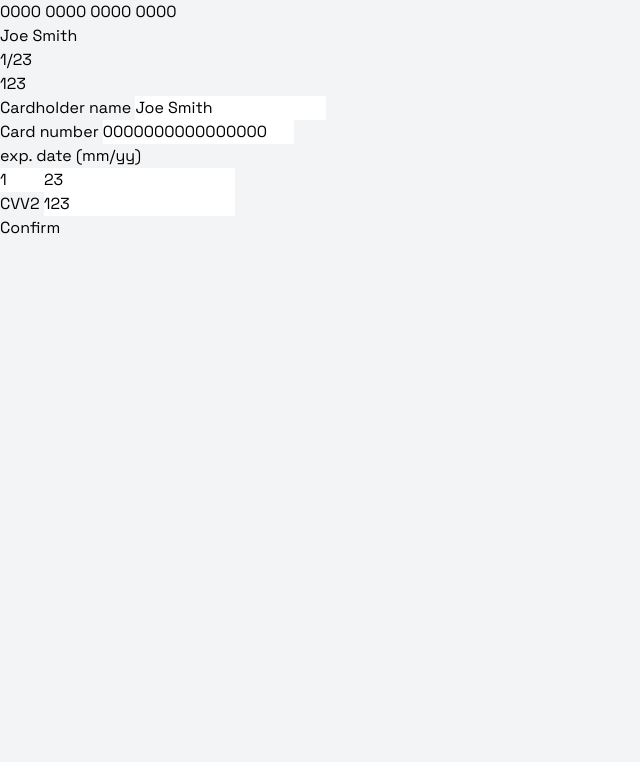
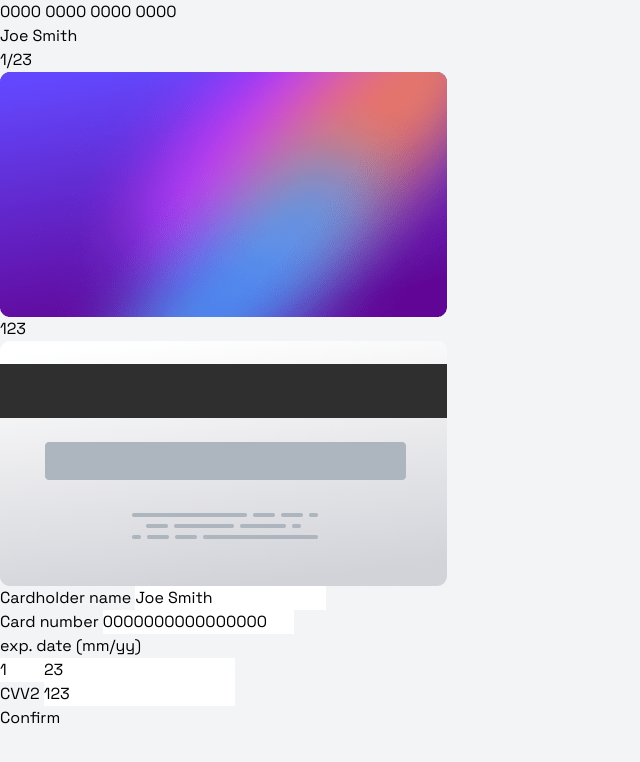
Before and after one commit to josemasf/interactive-card-details-form, a SvelteKit app: page / in a window 1280 px wide. Shown: the top 762 px of the page, without its empty margins (0-640 px from the left). Built offline with nearby package versions, Linux system fonts and the light colour scheme.

Commit message:
💄 wip

```diff
--- a/src/component/BackCard.svelte
+++ b/src/component/BackCard.svelte
@@ -2,8 +2,7 @@
 	export let cvv2: number;
 </script>
 
-<div
-	class="bg-[url('/bg-card-back.png')] bg-no-repeat h-[245px]  w-[448px] rounded-xl  ml-[225px] mt-10  shadow-xl text-slate-100"
->
-	<div class="pt-[110px] pl-[350px] w-full   tracking-widest ">{cvv2}</div>
+<div class="rounded-xl shadow-xl text-slate-100 w-fit lg:ml-60 flex-row-reverse">
+	<div class="relative top-32 right-14 w-full text-right tracking-widest z-10">{cvv2}</div>
+	<img src="/bg-card-back.png" alt="card back side" class="z-0" />
 </div>
--- a/src/component/FrontCard.svelte
+++ b/src/component/FrontCard.svelte
@@ -14,12 +14,13 @@
 	$: cardNumber = creditCardNumber(number, '#### #### #### ####');
 </script>
 
-<div
-	class="bg-[url('/bg-card-front.png')] bg-no-repeat h-[245px] w-[448px] rounded-xl ml-[150px] mt-[75px] shadow-xl text-slate-100"
->
-	<div class="text-3xl pt-[130px] w-full text-center tracking-widest ">{cardNumber}</div>
-	<div class="flex justify-between mt-5 mx-8  text-sm tracking-wider">
-		<div class="uppercase">{name}</div>
-		<div>{month}/{year}</div>
+<div class="w-fit rounded-xl  text-slate-100 md:mt-10 md:ml-28">
+	<div class="relative z-10 top-36 md:top-48 mx-8">
+		<div class="text-lg md:text-3xl w-full text-center tracking-widest">{cardNumber}</div>
+		<div class="flex justify-between text-sm tracking-wider mt-5">
+			<div class="uppercase">{name}</div>
+			<div>{month}/{year}</div>
+		</div>
 	</div>
+	<img src="/bg-card-front.png" alt="card front side" class="z-0 shadow-xl" />
 </div>
--- a/src/routes/+page.svelte
+++ b/src/routes/+page.svelte
@@ -22,7 +22,7 @@
 </script>
 
 <div
-	class="bg-[url('/bg-main-mobile.png')] lg:bg-[url('/bg-main-desktop.png')] bg-no-repeat h-full lg:h-[95%] lg:w-11/12 lg:my-5 flex lg:flex-col w-full shadow-xl bg-slate-100"
+	class="bg-[url('/bg-main-mobile.png')] lg:bg-[url('/bg-main-desktop.png')] bg-no-repeat h-full lg:h-[95%] lg:w-11/12 lg:my-5 flex  w-full shadow-xl bg-slate-100"
 >
 	<div>
 		<FrontCard {...creditCard} />
```
